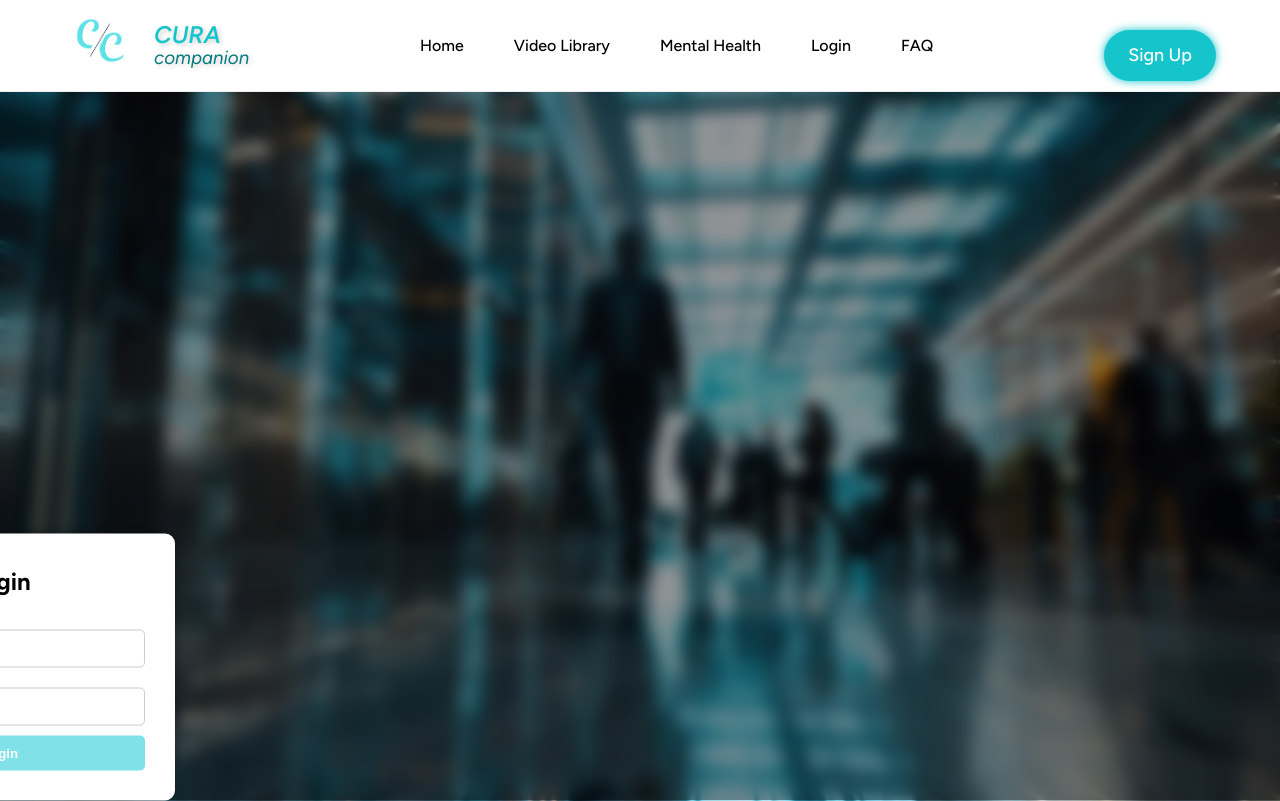
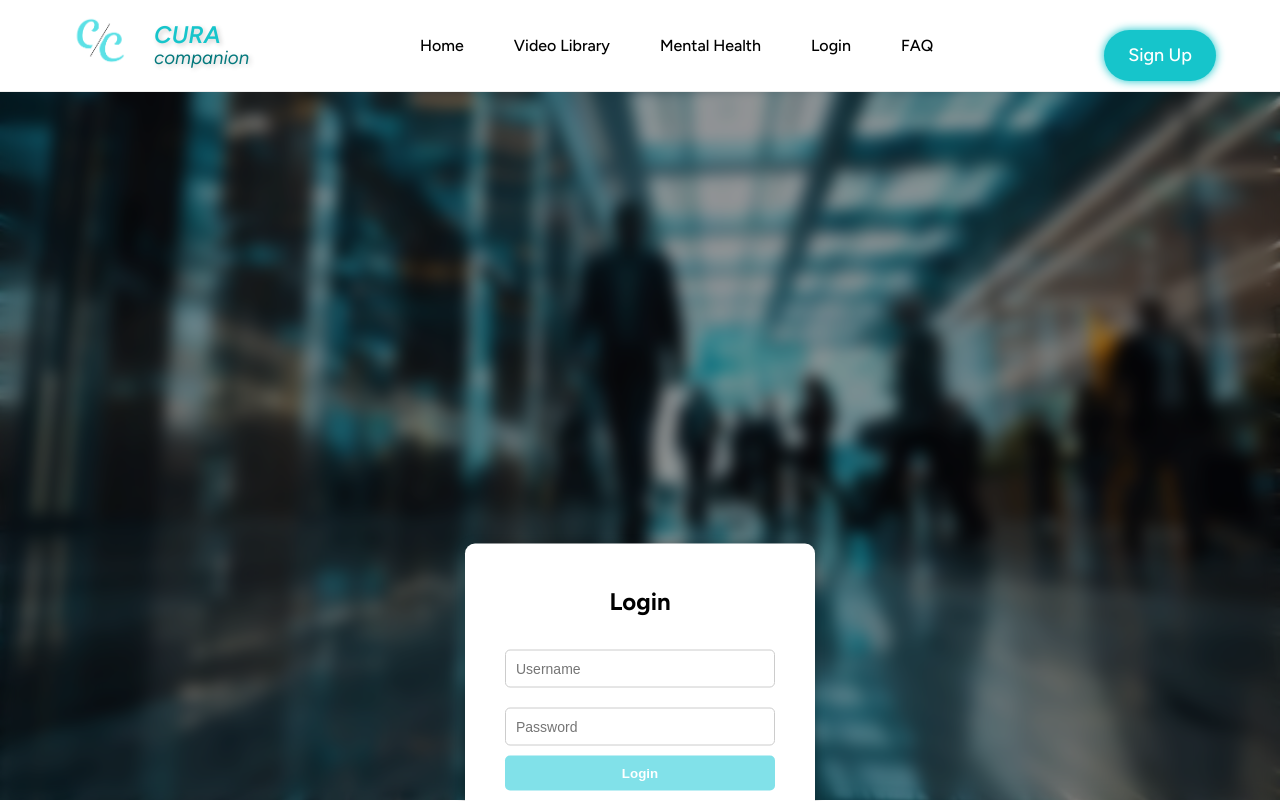
Before and after one commit to alaynapaes/CuraCompanion, a plain HTML site: page login.html in a window 1280 px wide. Drawn offline with Linux system fonts and the light colour scheme.

Commit message:
login changes

```diff
--- a/login.html
+++ b/login.html
@@ -24,13 +24,14 @@
     }
 
     .login-box {
-      position: absolute;
+      position: fixed;
       max-width: 350px;
       margin: auto;
       top: 50%;
+      left: 50%;
       transform: translate(-50%, 50%);
       background: #ffffff;
-      padding: 30px;
+      padding: 40px;
       border-radius: 10px;
       box-shadow: 0 0 10px rgba(0,0,0,0.3);
     }
```
